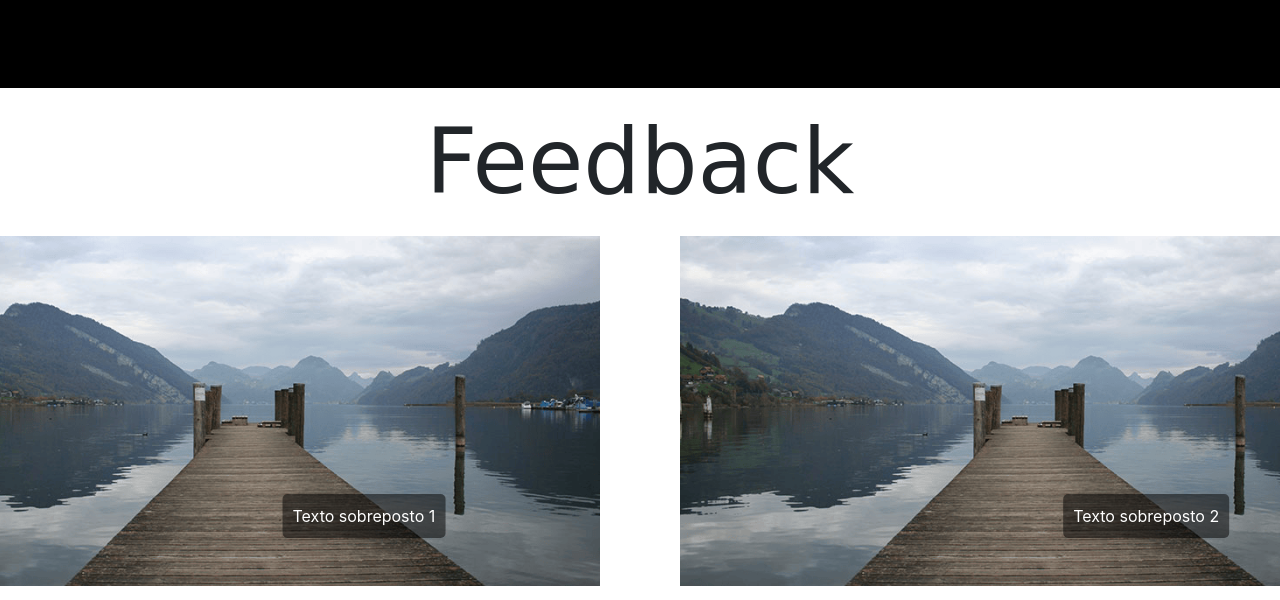
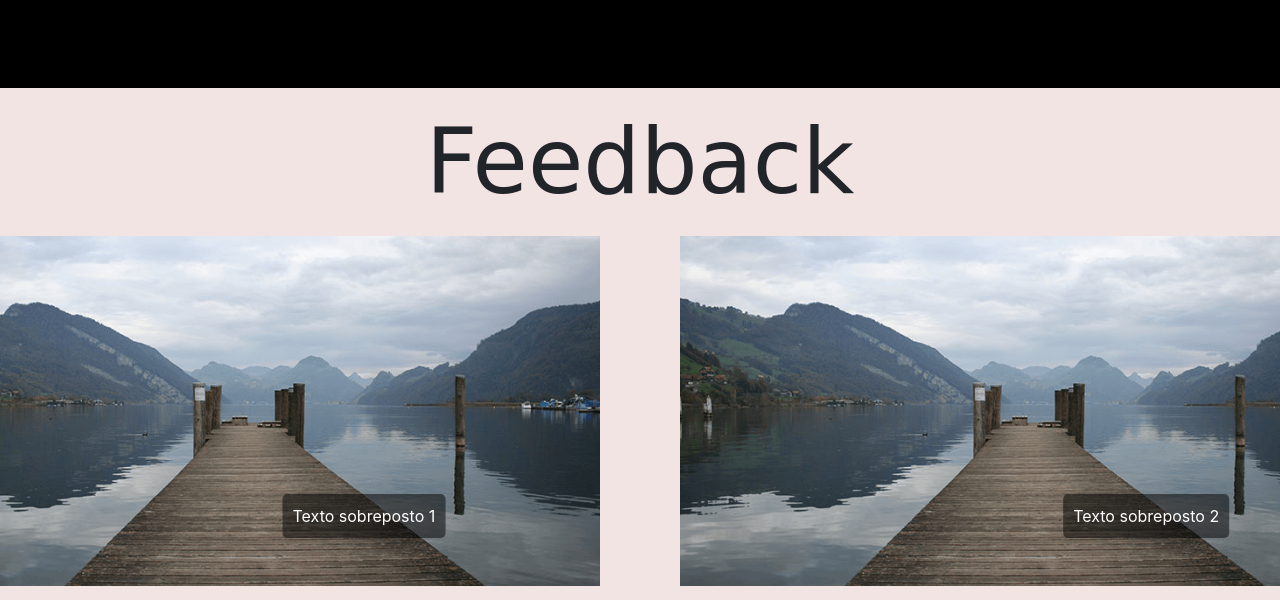
Before and after one commit to IsabellyTumelero1/PI-Programacao, a plain HTML site: page index.html in a window 1280 px wide. Shown: the part 1481-2081 px from the top of the page. Drawn offline with nearby package versions, Linux system fonts and the light colour scheme; a web font is replaced by a local one.

Commit message:
cor de fundo feedback

```diff
--- a/index.html
+++ b/index.html
@@ -94,6 +94,7 @@
     </div>
   </div>
 
+  <div class="cor-fundo">
     <div class="container">
       <h1 class="moon-dance-regular">Feedback</h1>
       <div class="image-container">
@@ -104,6 +105,7 @@
           <div class="image-box">
               <img src="imagem 2.png" alt="Imagem 2">
               <div class="text-overlay">Texto sobreposto 2</div>
+          </div>
       </div>
     </div>
 </div>
--- a/style.css
+++ b/style.css
@@ -141,3 +141,7 @@ header{
     padding: 10px;
     border-radius: 5px;
 }
+
+.cor-fundo{
+    background-color: #F3E4E4;
+}
```
Lines whose indentation alone changed are shown as unchanged.
